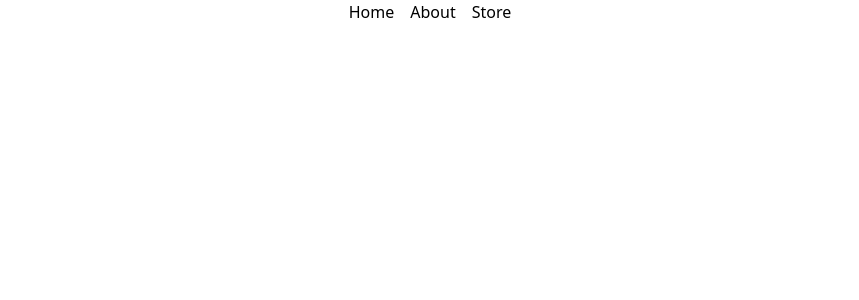
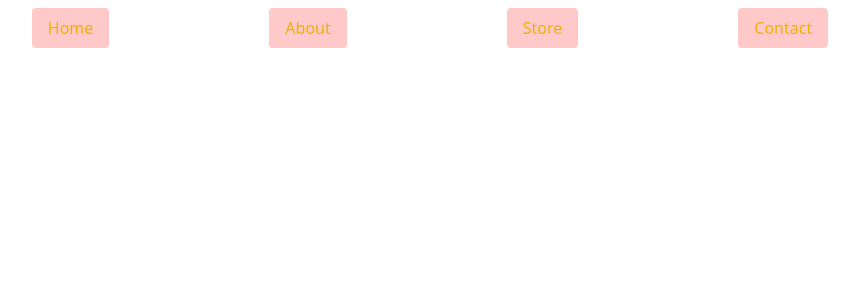
Before and after one commit to advait-soni/ec-template, a React (Vite) app: page / in a window 1280 px wide. Shown: the top 300 px of the page, without its empty margins (210-1069 px from the left). Built offline with nearby package versions, Linux system fonts and the light colour scheme.

Commit message:
navbar styles

```diff
--- a/src/components/Navbar.jsx
+++ b/src/components/Navbar.jsx
@@ -4,12 +4,13 @@ const items = [
   { item: "Home", onClick: () => console.log("home") },
   { item: "About", onClick: () => console.log("about") },
   { item: "Store", onClick: () => console.log("store") },
+  { item: "Contact", onClick: () => console.log("contact") },
 ]
 
 function Navbar() {
   return (
-    <nav className="flex justify-center">
-      <ul className="flex space-x-4">
+    <nav className="flex justify-center mt-2">
+      <ul className="flex space-x-40">
         {items.map((element, ind) => {
           return (
             <NavbarItem
--- a/src/components/NavbarItem.jsx
+++ b/src/components/NavbarItem.jsx
@@ -1,9 +1,14 @@
-function NavbarItem({itemName, onClick}){
-    return (
-        <li>
-            <button onClick={onClick}>{itemName}</button>
-        </li>
-    )
+function NavbarItem({ itemName, onClick }) {
+  return (
+    <li>
+      <button
+        onClick={onClick}
+        className="bg-red-200 px-4 py-2 text-yellow-500 rounded hover:bg-blue-200 cursor-pointer"
+      >
+        {itemName}
+      </button>
+    </li>
+  )
 }
 
 export default NavbarItem
```
